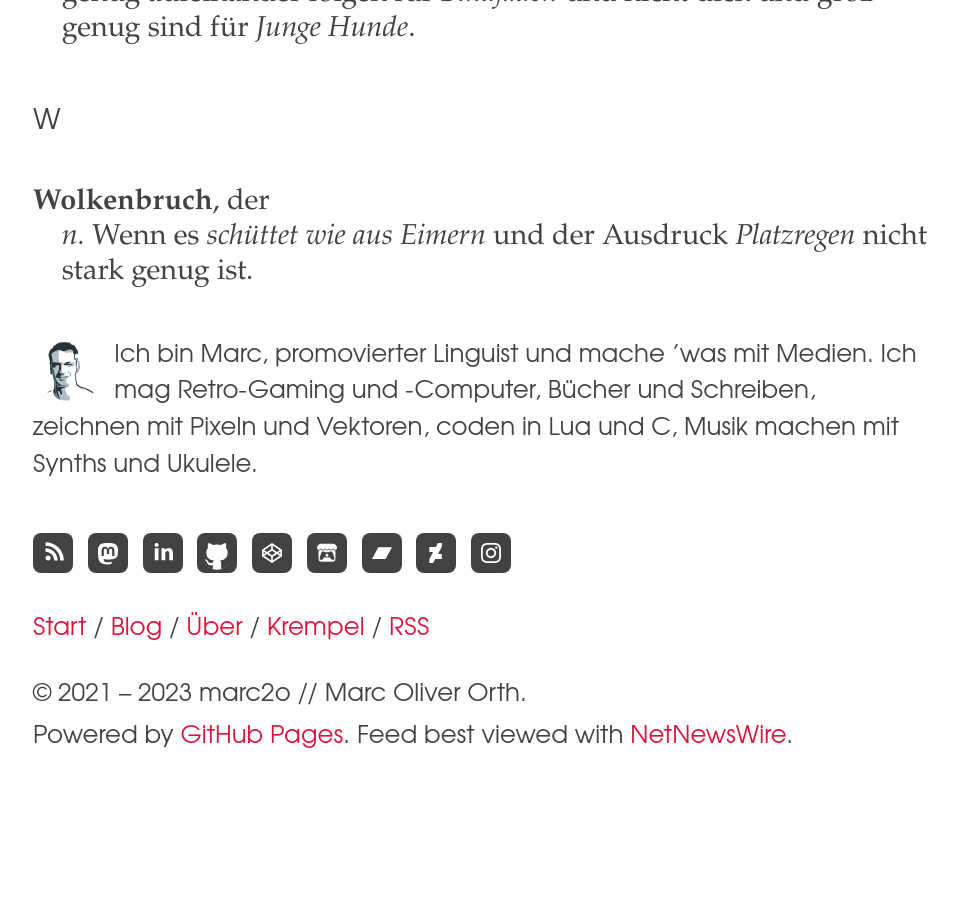
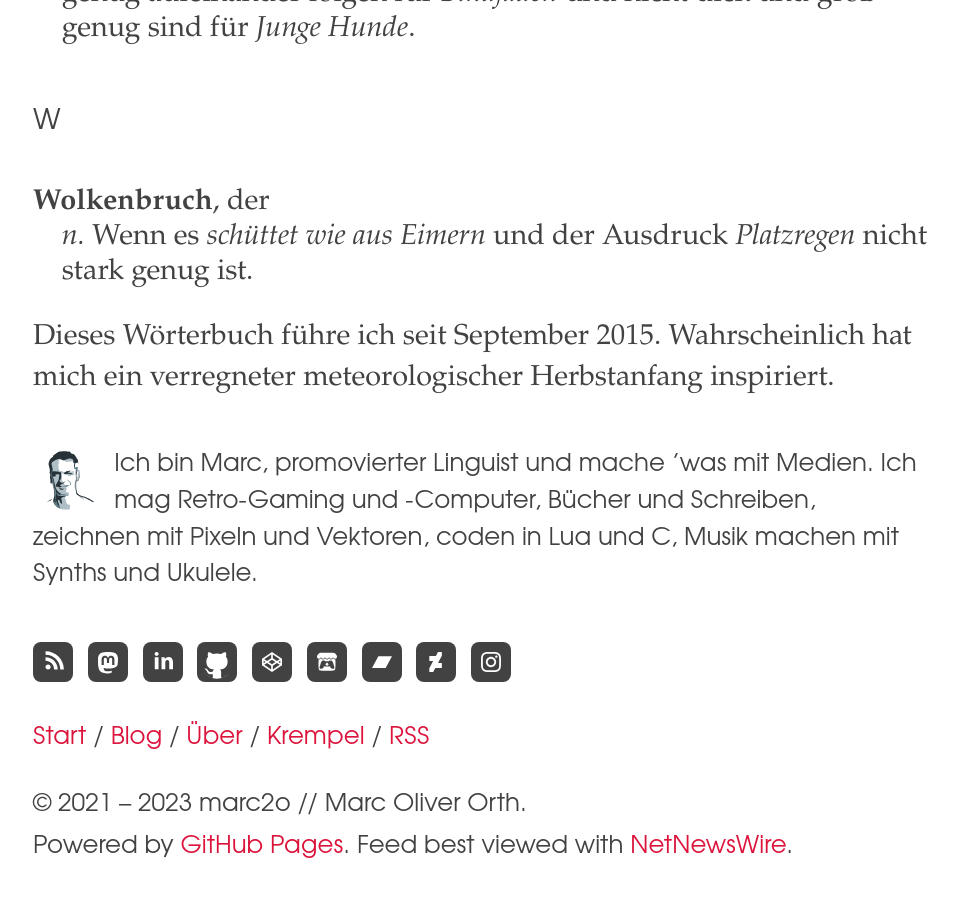
Before and after one commit to marc2o/marc2o.github.io, a Jekyll site: the page built from _posts/2015-09-16-50-Woerter-fuer-Regen.md, in a window 1280 px wide and 900 px high, scrolled down 8453 px. Shown: the top 897 px of the window, without its empty margins (159-1117 px from the left). Built offline with Jekyll 4.4.1, drawn with Linux system fonts in a browser that asks for light colours; before the commit the page ends 9244 px from its top, so only the background shows below that.

Commit message:
Update 2015-09-16-50-Woerter-fuer-Regen.md

```diff
--- a/_posts/2015-09-16-50-Woerter-fuer-Regen.md
+++ b/_posts/2015-09-16-50-Woerter-fuer-Regen.md
@@ -135,3 +135,5 @@ Dieses kurze Glossar zeigt doch unser sehr gestörtes Verhältnis zum Regen. Kei
 	<dt><strong>Wolkenbruch</strong>, der</dt>
 	<dd><em>n.</em> Wenn es <em>schüttet wie aus Eimern</em> und der Ausdruck <em>Platzregen</em> nicht stark genug ist.</dd>
 </dl>
+
+Dieses Wörterbuch führe ich seit September 2015. Wahrscheinlich hat mich ein verregneter meteorologischer Herbstanfang inspiriert.
```
